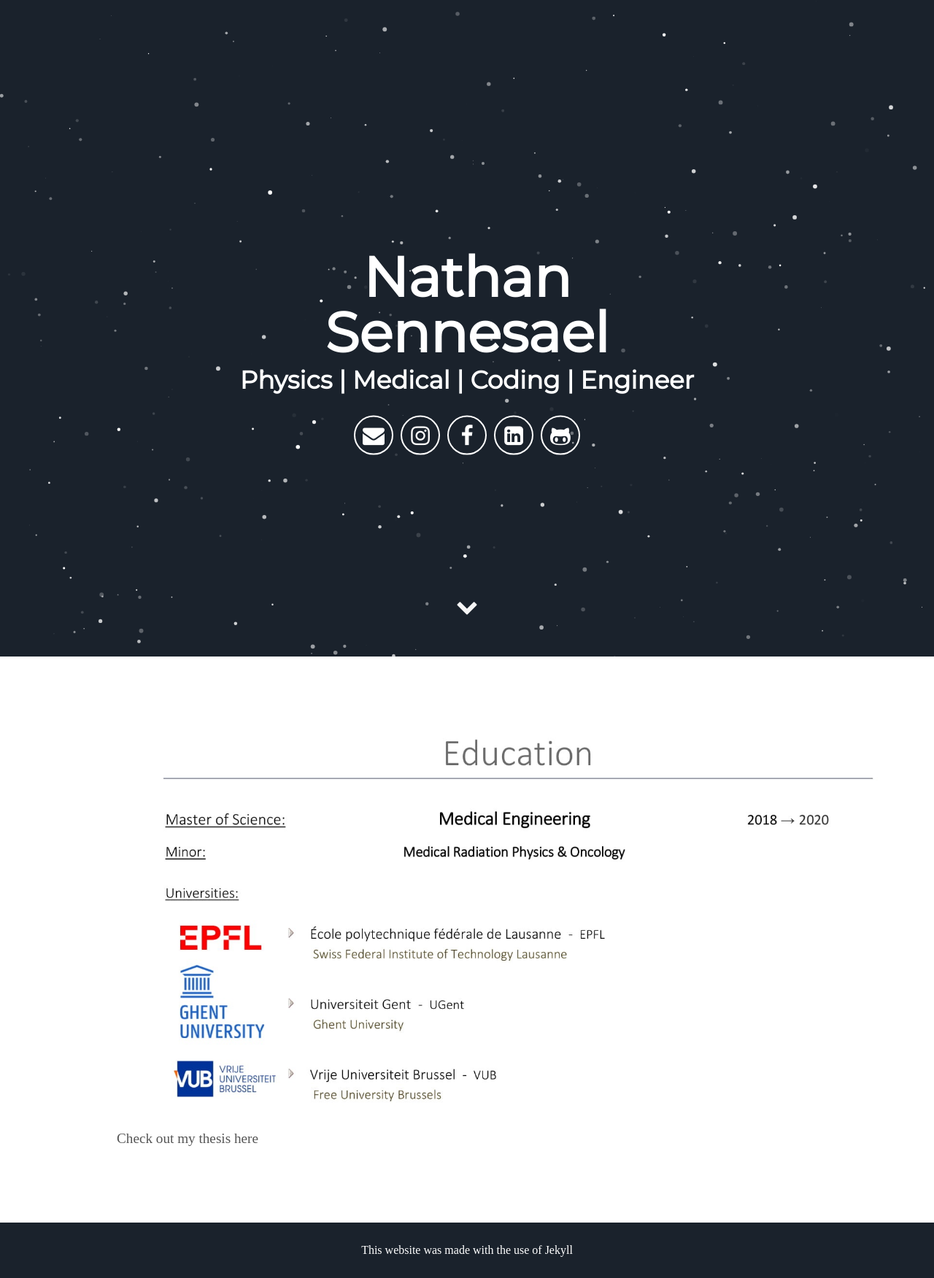
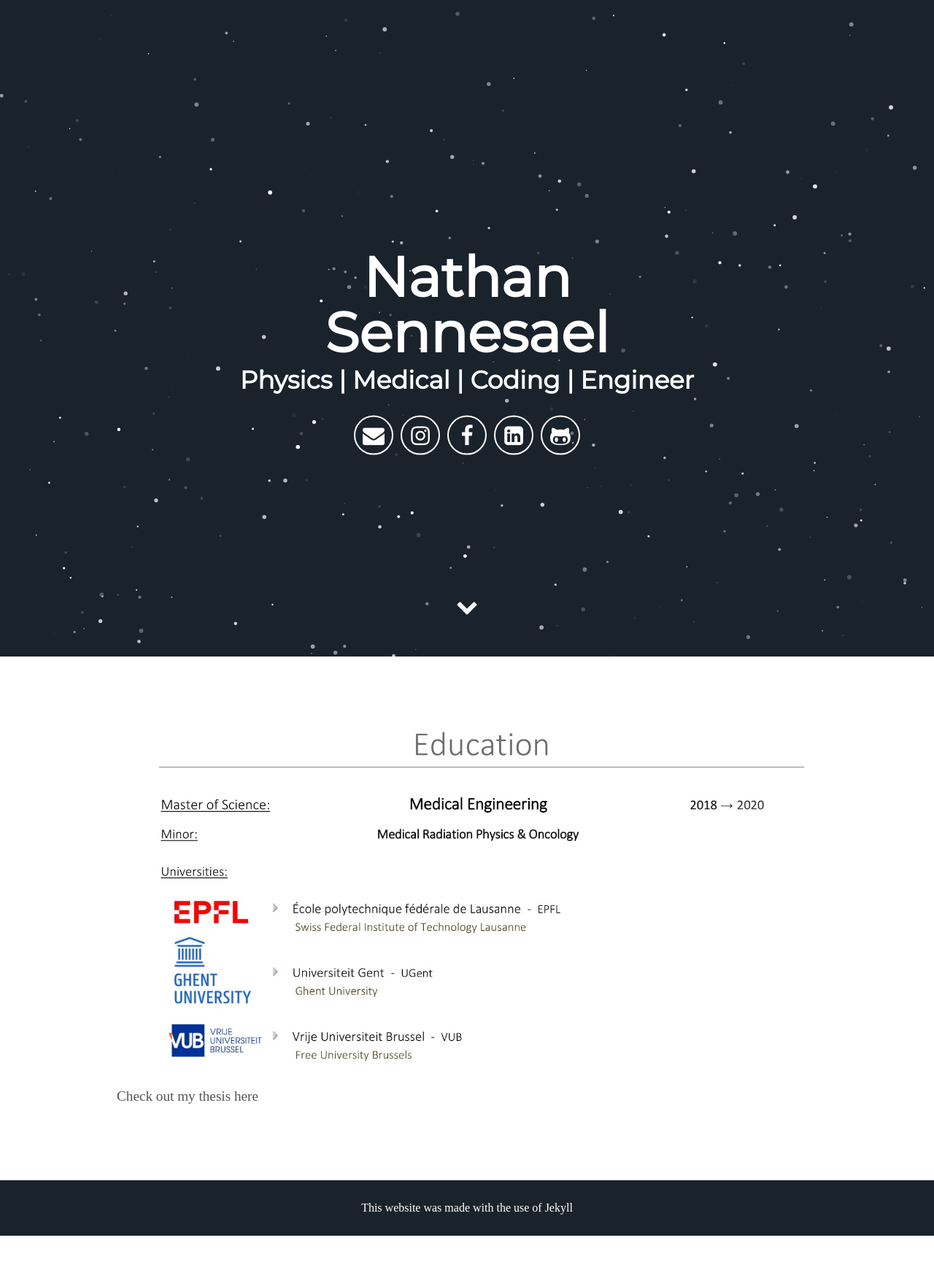
Before and after one commit to Senneschal/CV, a Jekyll site: the page built from index.html, in a window 1280 px wide. Shown: the whole page at 73% size. Built offline with Jekyll 4.4.1, drawn with Linux system fonts in a browser that asks for light colours; some web fonts are replaced; after the commit the page ends 1694 px from its top, so only the background shows below that.

Commit message:
Update default.html

```diff
--- a/_layouts/default.html
+++ b/_layouts/default.html
@@ -5,7 +5,7 @@
   <body>
       {% include header.html %}
       <section id="about">
-        <img src="ed.jpg" alt="HTML5 Icon" width="1100">
+        <img src="ed.jpg" alt="HTML5 Icon" width="1000">
         Check out my thesis here
       </section>
         {{ content }}
```
